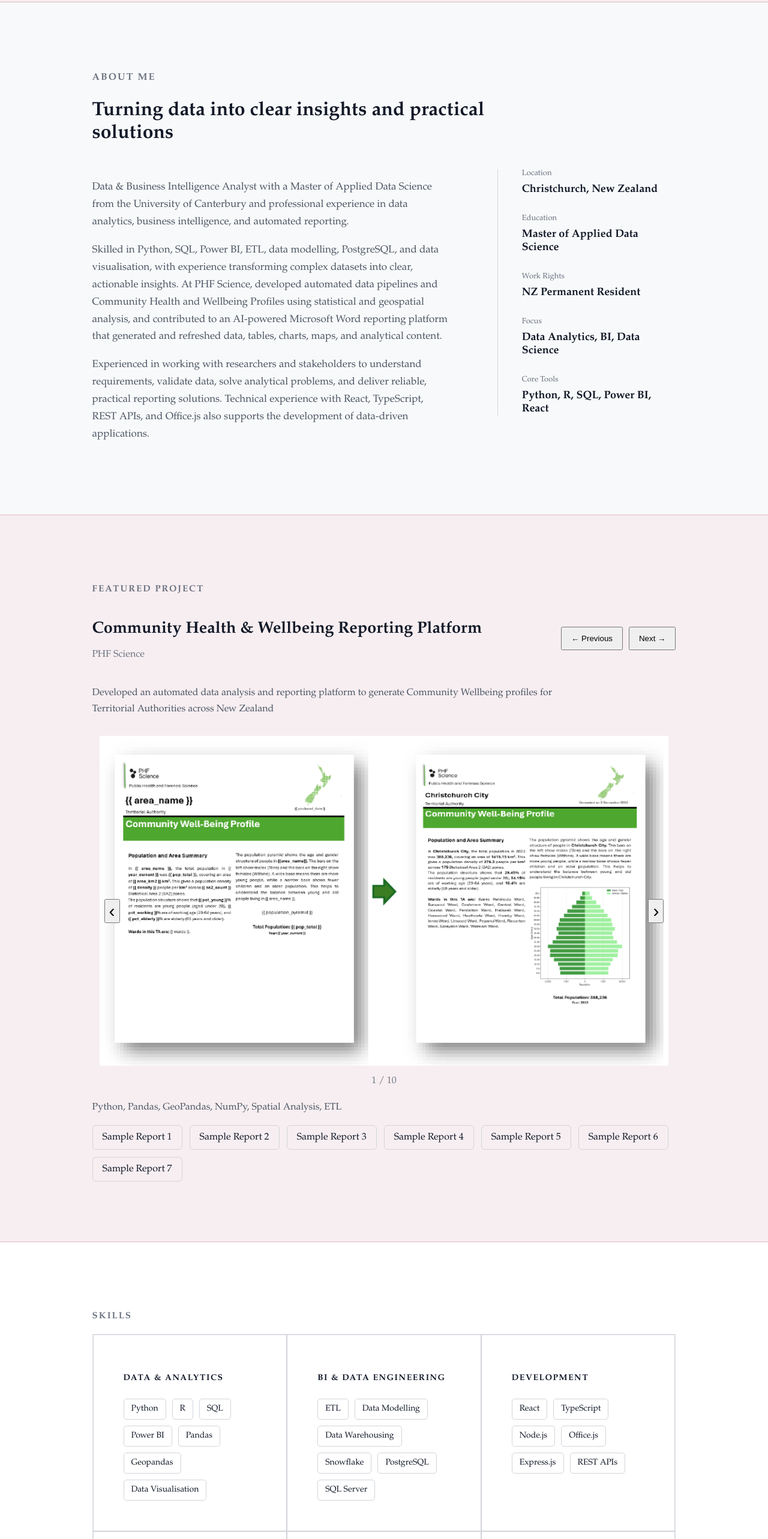
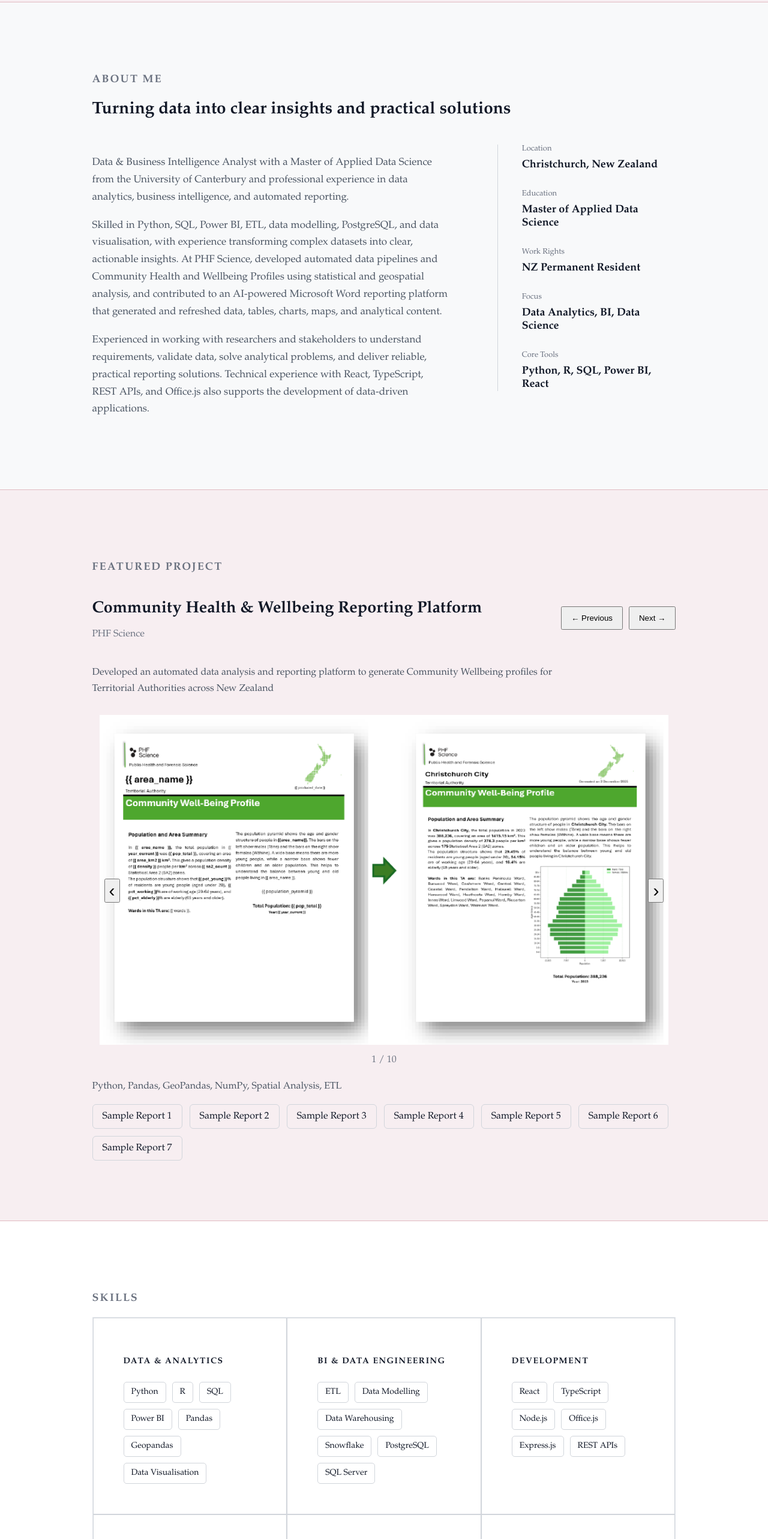
Before and after one commit to AnjuSambasivan93/my-portfolio, a React (Vite) app: page / in a window 1280 px wide. Shown: the part 880-3446 px from the top of the page at 60% size. Built offline with nearby package versions, Linux system fonts and the light colour scheme.

Commit message:
Changed font size

```diff
--- a/src/styles/about.css
+++ b/src/styles/about.css
@@ -3,7 +3,7 @@
     background-color: #f8f9fa;
 }
 .about .section-number {
-    font-size: 16px;
+    font-size: 18px;
 }
 
 .section-number {
@@ -15,7 +15,7 @@
 }
 
 .about h2 {
-    font-size: 32px;
+    font-size: 28px;
     max-width: 750px;
     line-height: 1.2;
     margin-bottom: 40px;
--- a/src/styles/education.css
+++ b/src/styles/education.css
@@ -3,7 +3,7 @@
 }
 
 .education .section-number {
-    font-size: 15px;
+    font-size: 18px;
 }
 
 .education-item strong {
--- a/src/styles/experience.css
+++ b/src/styles/experience.css
@@ -3,7 +3,7 @@
     background-color: #f8f9fa;
 }
 .experience .section-number {
-    font-size: 15px;
+    font-size: 18px;
 }
 
 .experience-item {
--- a/src/styles/featuredProjects.css
+++ b/src/styles/featuredProjects.css
@@ -2,7 +2,7 @@
     padding: 100px 12%;
 }
 .featured-projects .section-number {
-    font-size: 15px;
+    font-size: 18px;
 }
 
 .featured-header {
--- a/src/styles/projects.css
+++ b/src/styles/projects.css
@@ -3,7 +3,7 @@
     background-color: #f8f9fa;
 }
 .projects .section-number {
-    font-size: 15px;
+    font-size: 18px;
 }
 
 .project-card:hover {
--- a/src/styles/skills.css
+++ b/src/styles/skills.css
@@ -3,7 +3,7 @@
     background-color: white;
 }
 .skills .section-number {
-    font-size: 15px;
+    font-size: 18px;
 }
 
 
```
